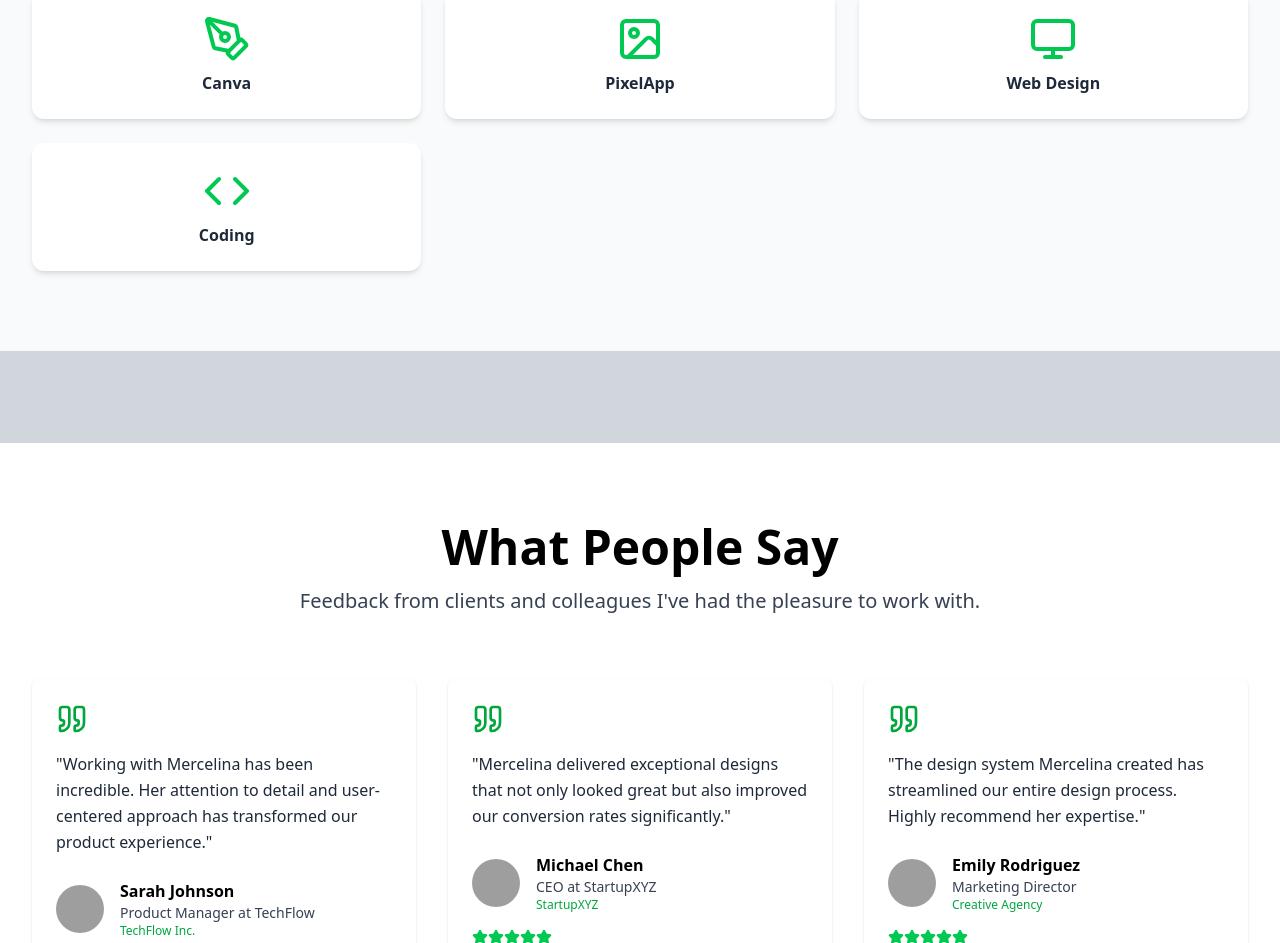
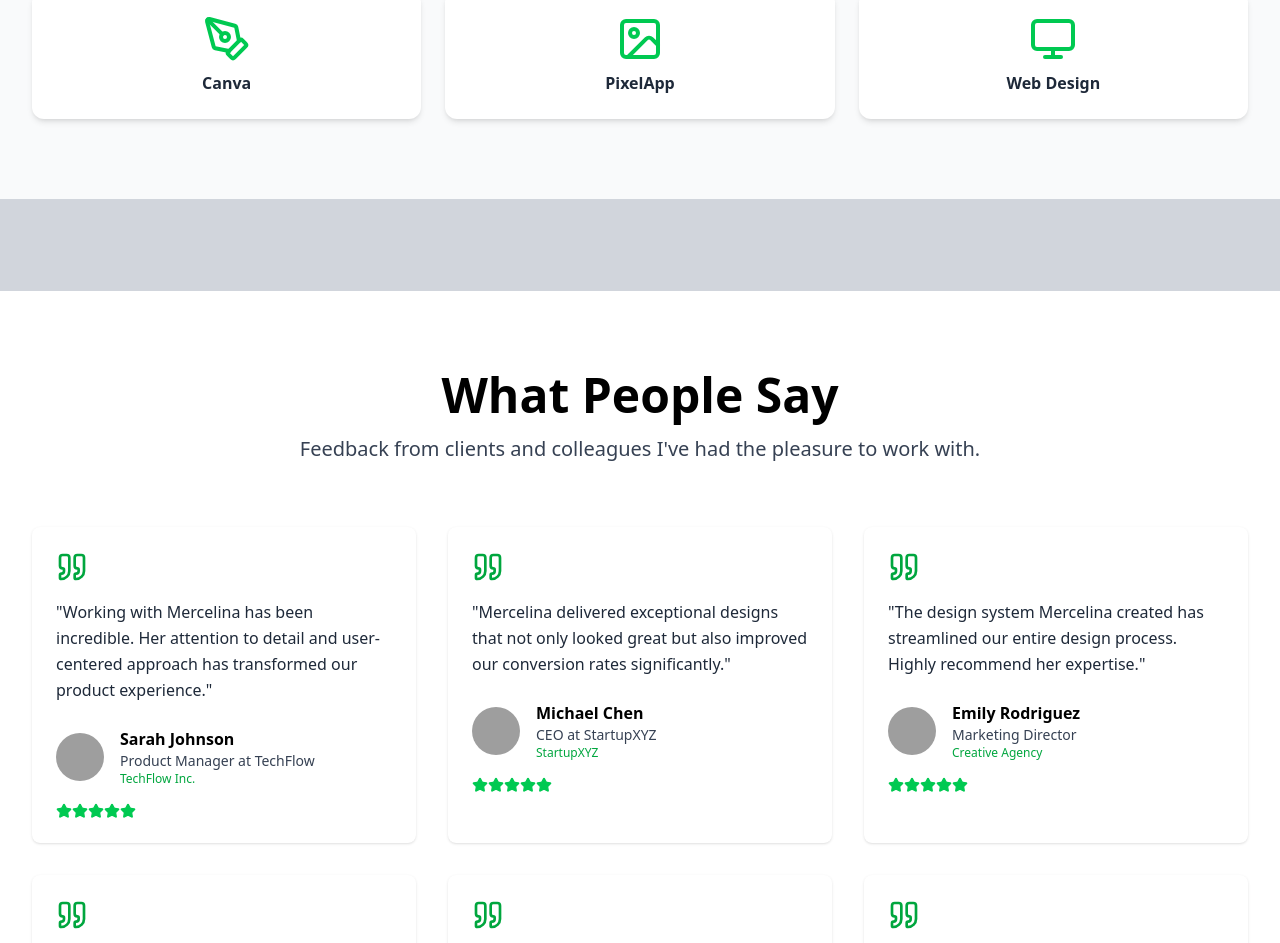
Before and after one commit to simon-azike1/Mercel-Life, a React (Vite) app: page / in a window 1280 px wide. Shown: the part 4901-5844 px from the top of the page. Built offline with nearby package versions, Linux system fonts and the light colour scheme; grey boxes are pictures that could not be loaded.

Commit message:
Changed UI Color theme

```diff
--- a/src/App.jsx
+++ b/src/App.jsx
@@ -11,7 +11,7 @@ import BlogSection from "./components/BlogSection";
 import ExperienceSection from "./components/ExperienceSection";
 import ContactSection from "./components/ContactSection";
 import Footer from "./components/Footer";
-import ScrollToTop from "./ScrollToTop";
+import ScrollToTop from "./components/ScrollToTop";
 
 
 
--- a/src/components/HeroSection.jsx
+++ b/src/components/HeroSection.jsx
@@ -16,7 +16,7 @@ const tools = [
   { name: "Canva", icon: PenTool },
   { name: "PixelApp", icon: Image },
   { name: "Web Design", icon: Monitor },
-  { name: "Coding", icon: Code },
+
 ];
 
 export default function HeroSection() {
--- a/src/ScrollToTop.jsx
+++ b/src/components/ScrollToTop.jsx
@@ -30,7 +30,7 @@ const ScrollToTop = () => {
     {
         isVisible &&(
             <button onClick={ScrollToTop}
-            className='fixed bottom-8 right-8 bg-green-600 text-white p-4 rounded-full shadow-lg hover:bg-green-700 hover:scale-110 transition-all duration-300 z-50'>
+            className='fixed bottom-8 right-8 bg-green-600 text-white p-4 rounded-full shadow-lg hover:bg-green-700 hover:scale-110 transition-all duration-300 z-50 hover:cursor-pointer'>
 
             <ArrowUp className='h-6 w-6'/>
             </button>
```
